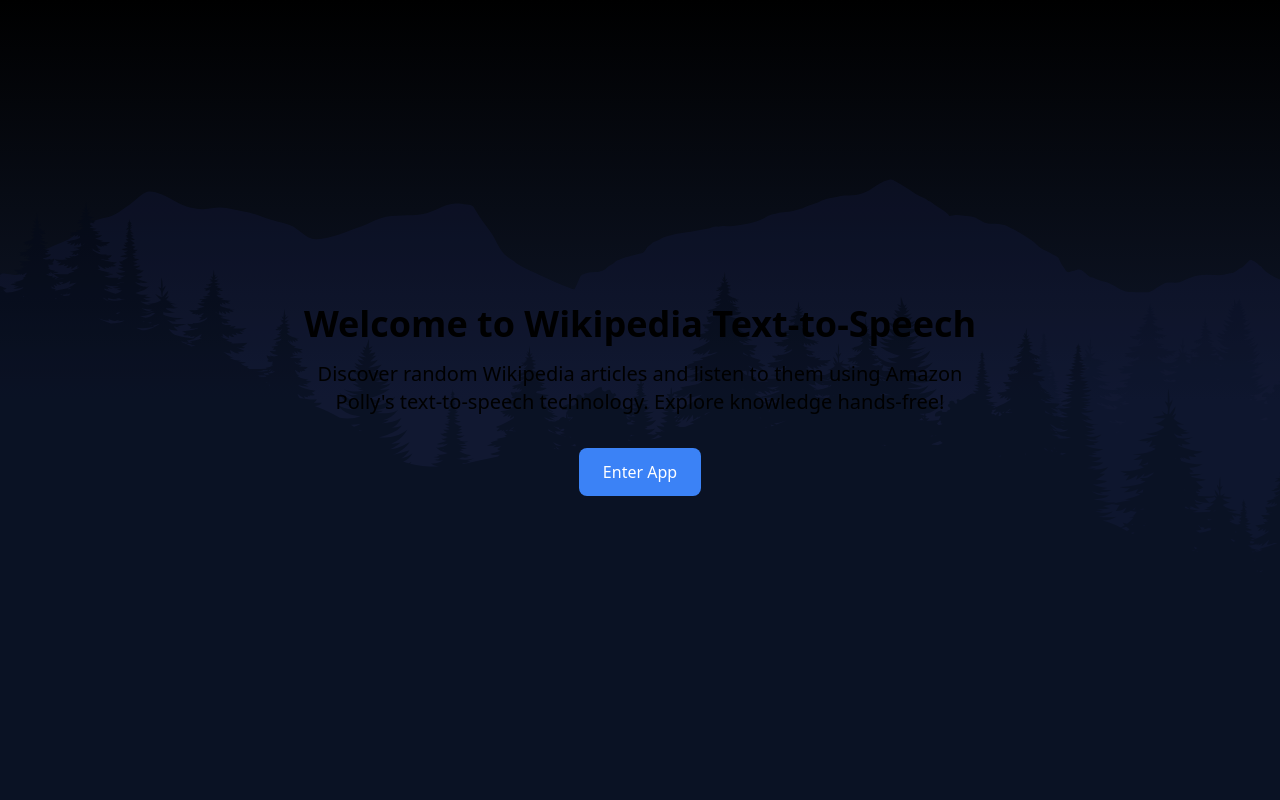
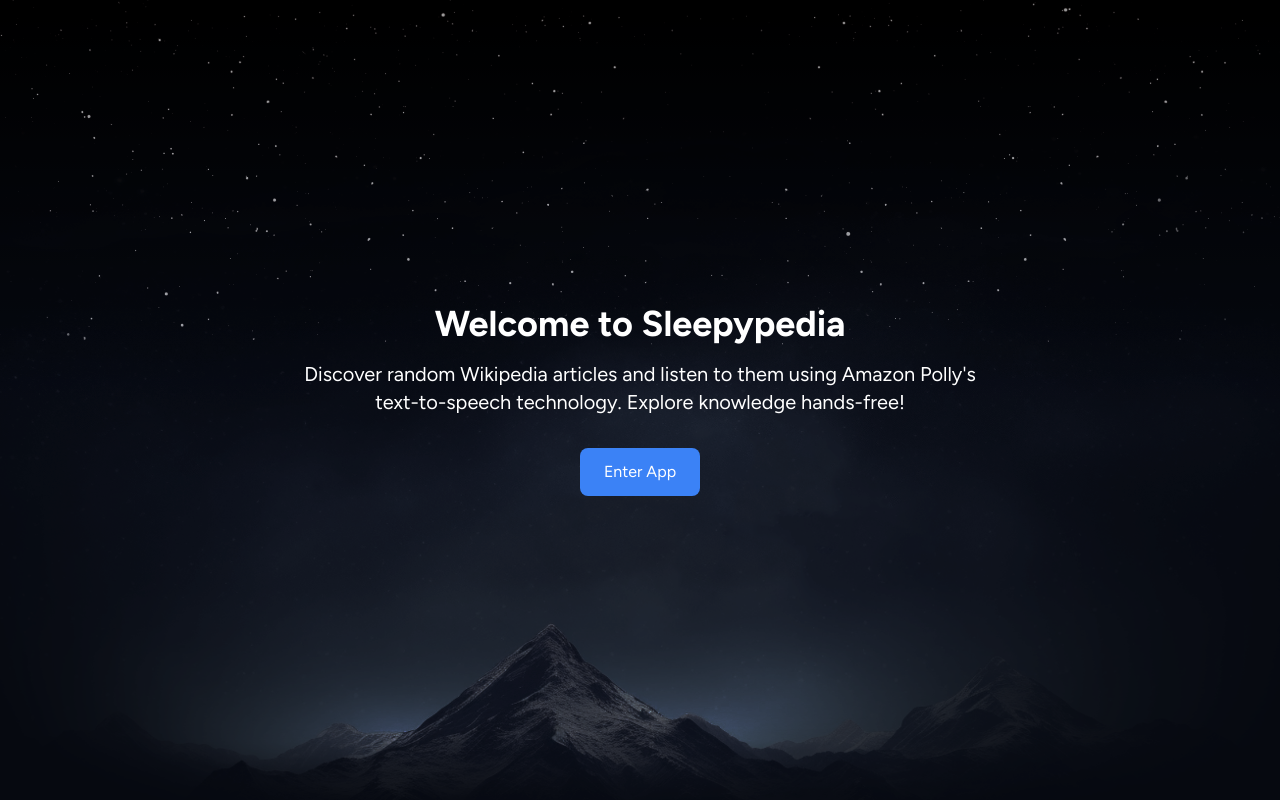
Before and after one commit to axellokrantz/sleepypedia, a React (Vite) app in the folder sleepypedia-frontend/: page / in a window 1280 px wide. Built offline with nearby package versions, Linux system fonts and the light colour scheme.

Commit message:
feat: fix to background, install typeface through google fonts

```diff
--- a/sleepypedia-frontend/src/Components/Background.tsx
+++ b/sleepypedia-frontend/src/Components/Background.tsx
@@ -1,9 +1,9 @@
-import backgroundImage from "../assets/background.svg";
+import backgroundImage from "../assets/background-mountain.png";
 
 const Background = () => {
   return (
     <div
-      className={`absolute inset-0 bg-cover bg-bottom bg-no-repeat opacity-30`}
+      className={`absolute inset-0 bg-cover bg-bottom bg-no-repeat opacity-60`}
       style={{ backgroundImage: `url(${backgroundImage})` }}></div>
   );
 };
--- a/sleepypedia-frontend/src/Components/WelcomeScreen.tsx
+++ b/sleepypedia-frontend/src/Components/WelcomeScreen.tsx
@@ -3,10 +3,8 @@
 }
 
 const WelcomeScreen = ({ onEnterApp }: Props) => (
-  <div className="flex flex-col items-center justify-center min-h-screen text-center">
-    <h1 className="text-4xl font-bold mb-4 ">
-      Welcome to Wikipedia Text-to-Speech
-    </h1>
+  <div className="text-white font-figtree font-regular flex flex-col items-center justify-center min-h-screen text-center">
+    <h1 className="text-4xl font-bold mb-4 ">Welcome to Sleepypedia</h1>
     <p className="text-xl mb-8 max-w-2xl">
       Discover random Wikipedia articles and listen to them using Amazon Polly's
       text-to-speech technology. Explore knowledge hands-free!
--- a/sleepypedia-frontend/src/index.css
+++ b/sleepypedia-frontend/src/index.css
@@ -1,3 +1,4 @@
+@import url('https://fonts.googleapis.com/css2?family=Figtree:wght@300;400;500;600;700&display=swap');
 @tailwind base;
 @tailwind components;
 @tailwind utilities;
--- a/sleepypedia-frontend/tailwind.config.js
+++ b/sleepypedia-frontend/tailwind.config.js
@@ -4,7 +4,11 @@
     "./src/**/*.{js,jsx,ts,tsx}",
   ],
   theme: {
-    extend: {},
+    extend: {
+      fontFamily: {
+        figtree: ['Figtree', 'sans-serif'],
+      },
+    },
   },
   plugins: [],
 }
```
Also changed, not shown: sleepypedia-frontend/src/assets/background-mountain.png (added), sleepypedia-frontend/src/assets/background.svg (deleted).
